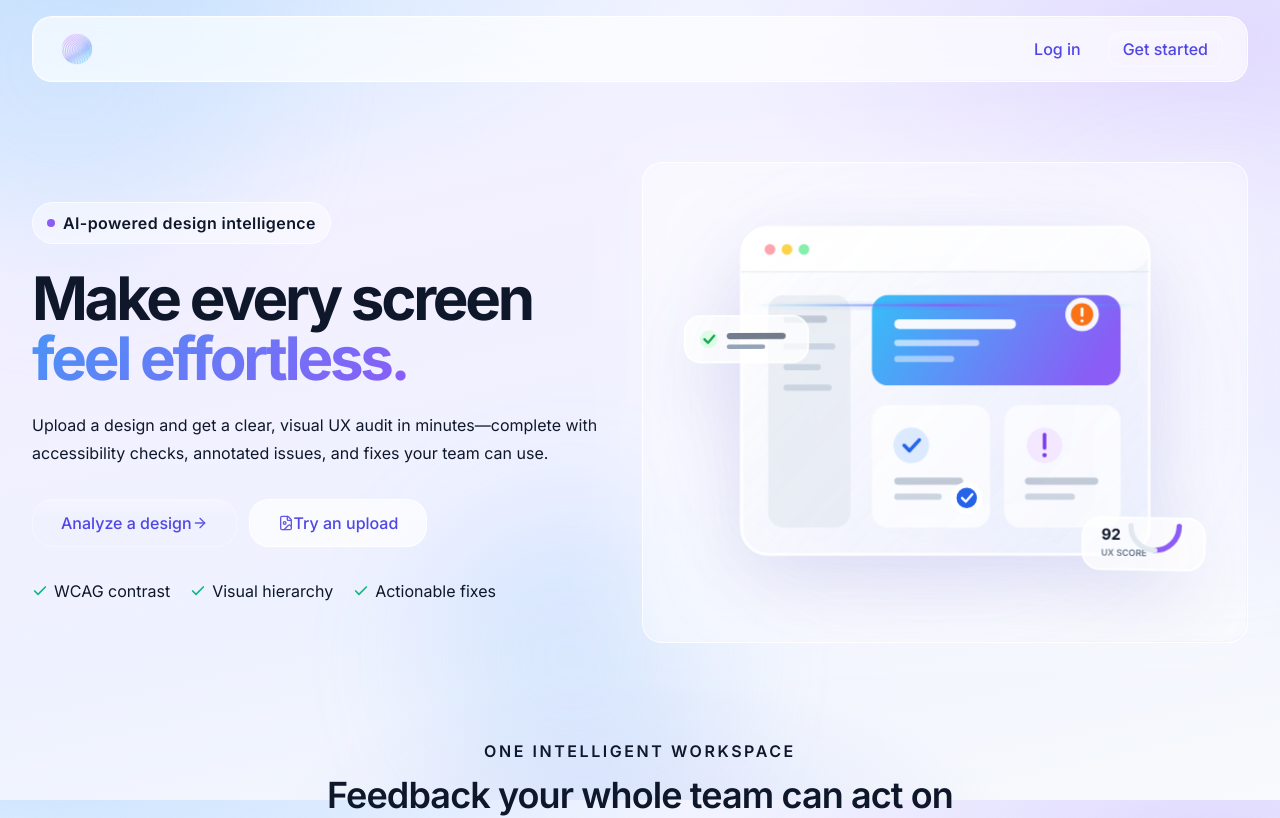
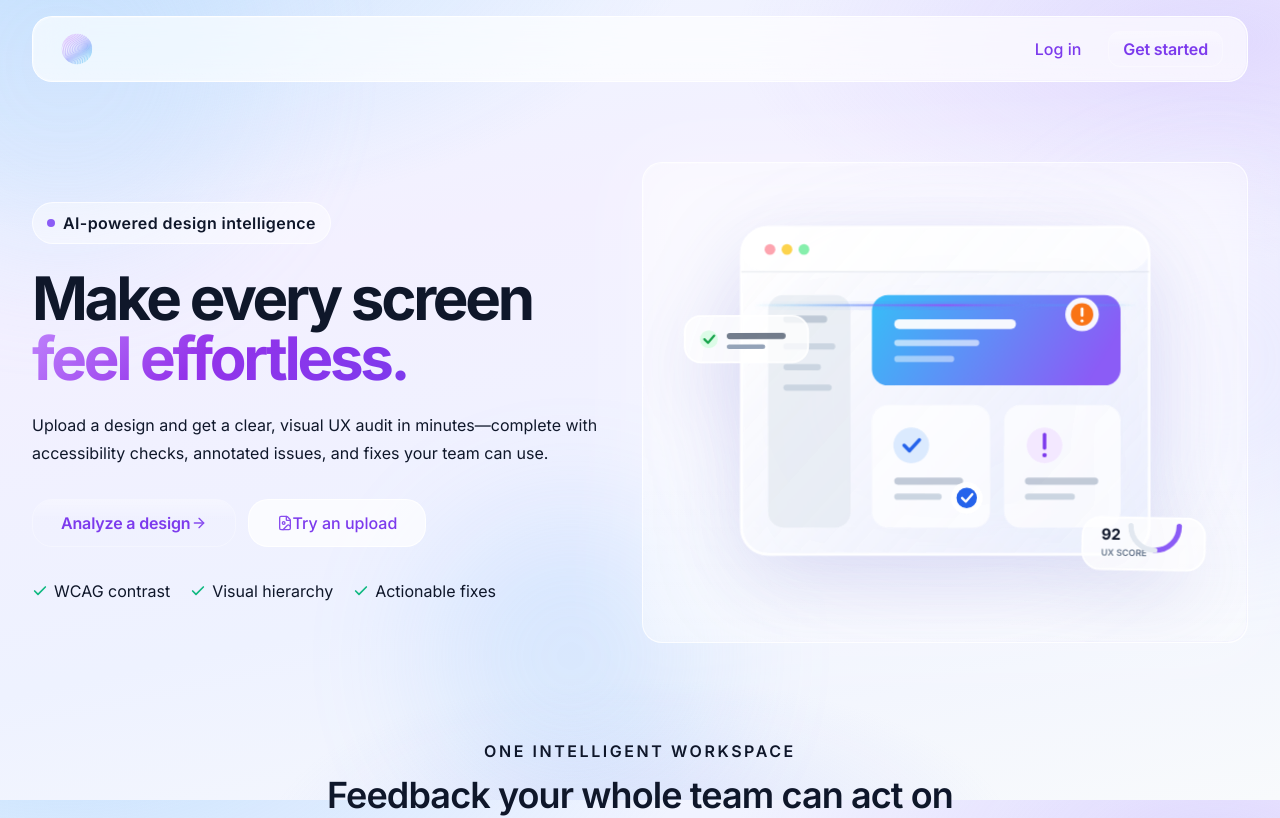
Before and after one commit to enclave96/Xdesign, a Next.js app: page / in a window 1280 px wide. Shown: the top 818 px of the page. Built offline with nearby package versions, Linux system fonts and the light colour scheme; no server answers.

Commit message:
Use purple gradient primary buttons for main actions
Co-authored-by: enclave96 <enclave96@users.noreply.github.com>

```diff
--- a/src/app/(app)/projects/[id]/page.tsx
+++ b/src/app/(app)/projects/[id]/page.tsx
@@ -161,20 +161,6 @@ export default function ProjectDetailPage() {
                   >
                     {latest.status}
                   </Badge>
-                  {latest.status === "completed" && (
-                    <div className="mt-4">
-                      <Link href={`/analysis/${latest.id}`}>
-                        <GlassButton variant="primary">View report</GlassButton>
-                      </Link>
-                    </div>
-                  )}
-                  {(latest.status === "pending" || latest.status === "processing") && (
-                    <div className="mt-4">
-                      <Link href={`/analysis/${latest.id}`}>
-                        <GlassButton variant="secondary">View progress</GlassButton>
-                      </Link>
-                    </div>
-                  )}
                 </div>
               </div>
             ) : (
@@ -184,8 +170,20 @@ export default function ProjectDetailPage() {
             )}
 
             <div className="mt-6 flex flex-wrap gap-3">
+              {latest?.status === "completed" ? (
+                <Link href={`/analysis/${latest.id}`}>
+                  <GlassButton variant="primary">
+                    View report
+                  </GlassButton>
+                </Link>
+              ) : (latest?.status === "pending" || latest?.status === "processing") ? (
+                <Link href={`/analysis/${latest.id}`}>
+                  <GlassButton variant="secondary">View progress</GlassButton>
+                </Link>
+              ) : null}
+
               <GlassButton
-                variant="primary"
+                variant={latest?.status === "completed" ? "secondary" : "primary"}
                 loading={analyzing}
                 onClick={handleAnalyze}
                 disabled={
--- a/src/components/ui/GlassButton.tsx
+++ b/src/components/ui/GlassButton.tsx
@@ -16,26 +16,29 @@ export interface GlassButtonProps extends ButtonHTMLAttributes<HTMLButtonElement
 
 const variantStyles: Record<GlassButtonVariant, string> = {
   primary: cn(
-    "bg-[var(--gradient-accent)] text-[var(--color-text-inverse)]",
-    "border border-white/40",
-    "shadow-[var(--glow-button)]",
-    "hover:shadow-[var(--glow-button-hover)] hover:brightness-[1.03] hover:-translate-y-px",
-    "active:translate-y-0 active:brightness-95 active:shadow-[var(--glow-button)]",
-    "focus-visible:shadow-[var(--glow-focus)]"
+    "bg-[var(--gradient-primary)] text-white",
+    "border border-white/35",
+    "shadow-[var(--glow-button-primary)]",
+    "font-[var(--font-weight-semibold)] tracking-[-0.01em]",
+    "hover:bg-[var(--gradient-primary-hover)] hover:shadow-[var(--glow-button-primary-hover)] hover:-translate-y-px",
+    "active:translate-y-0 active:brightness-[0.97] active:shadow-[var(--glow-button-primary)]",
+    "focus-visible:shadow-[var(--glow-focus),var(--glow-button-primary)]"
   ),
   secondary: cn(
     "bg-[var(--glass-bg-elevated)] text-[var(--color-text-primary)]",
     "border border-[var(--glass-border-strong)]",
     "backdrop-blur-[var(--blur-md)] backdrop-saturate-150",
     "shadow-[var(--shadow-glass-sm)]",
-    "hover:bg-[var(--glass-bg-strong)] hover:shadow-[var(--shadow-glass-md)] hover:-translate-y-px",
+    "font-[var(--font-weight-medium)]",
+    "hover:bg-[var(--glass-bg-strong)] hover:border-[var(--color-purple-200)] hover:shadow-[var(--shadow-glass-md)] hover:-translate-y-px",
     "active:translate-y-0 active:bg-[var(--glass-bg)]",
     "focus-visible:shadow-[var(--glow-focus)]"
   ),
   outline: cn(
-    "bg-[var(--glass-bg-subtle)] text-[var(--color-text-primary)]",
-    "border border-[var(--glass-border)]",
+    "bg-[var(--glass-bg-subtle)] text-[var(--color-purple-700)]",
+    "border border-[var(--color-purple-200)]",
     "backdrop-blur-[var(--blur-sm)]",
+    "font-[var(--font-weight-medium)]",
     "hover:bg-[var(--glass-bg)] hover:border-[var(--color-purple-300)] hover:shadow-[var(--shadow-glass-sm)]",
     "active:bg-[var(--glass-bg-elevated)]",
     "focus-visible:shadow-[var(--glow-focus)]"
@@ -43,6 +46,7 @@ const variantStyles: Record<GlassButtonVariant, string> = {
   ghost: cn(
     "bg-transparent text-[var(--color-text-secondary)]",
     "border border-transparent",
+    "font-[var(--font-weight-medium)]",
     "hover:bg-[var(--glass-bg-subtle)] hover:text-[var(--color-text-primary)]",
     "active:bg-[var(--glass-bg)]",
     "focus-visible:shadow-[var(--glow-focus)]"
@@ -81,7 +85,6 @@ export const GlassButton = forwardRef<HTMLButtonElement, GlassButtonProps>(
         disabled={isDisabled}
         className={cn(
           "group relative inline-flex items-center justify-center overflow-hidden",
-          "font-[var(--font-weight-medium)]",
           "transition-all duration-[var(--transition-smooth)]",
           "disabled:pointer-events-none disabled:opacity-45 disabled:shadow-none disabled:translate-y-0",
           "focus-visible:outline-none",
@@ -93,13 +96,12 @@ export const GlassButton = forwardRef<HTMLButtonElement, GlassButtonProps>(
         )}
         {...props}
       >
-        {/* Glass top reflection */}
         <span
           aria-hidden
           className={cn(
             "pointer-events-none absolute inset-x-0 top-0 h-[45%]",
             isPrimary
-              ? "bg-gradient-to-b from-white/30 to-transparent"
+              ? "bg-gradient-to-b from-white/35 to-transparent"
               : "bg-[var(--glass-input-shine)] opacity-70"
           )}
         />
--- a/src/components/ui/ProgressBar.tsx
+++ b/src/components/ui/ProgressBar.tsx
@@ -21,7 +21,7 @@ const sizeStyles: Record<ProgressBarSize, { track: string; bar: string }> = {
 };
 
 const variantStyles: Record<ProgressBarVariant, string> = {
-  default: "bg-[var(--gradient-accent)]",
+  default: "bg-[var(--gradient-primary)]",
   success: "bg-gradient-to-r from-emerald-400 via-emerald-500 to-teal-500",
   warning: "bg-gradient-to-r from-amber-400 via-orange-400 to-orange-500",
   danger: "bg-gradient-to-r from-red-400 via-red-500 to-rose-500",
--- a/src/styles/design-tokens.css
+++ b/src/styles/design-tokens.css
@@ -66,7 +66,7 @@
   --color-text-secondary: #475569;
   --color-text-muted: #64748b;
   --color-text-inverse: #ffffff;
-  --color-text-accent: #4f46e5;
+  --color-text-accent: #7c3aed;
 
   /* Severity palette */
   --color-severity-critical: #dc2626;
@@ -133,10 +133,12 @@
   );
 
   /* ── Focus & Glow ─────────────────────────────────────── */
-  --glow-focus: 0 0 0 3px rgba(139, 92, 246, 0.18), 0 0 20px rgba(74, 148, 247, 0.15);
-  --glow-focus-input: 0 0 0 3px rgba(74, 148, 247, 0.2), 0 4px 24px rgba(139, 92, 246, 0.12);
-  --glow-button: 0 4px 20px rgba(99, 102, 241, 0.35), 0 2px 8px rgba(139, 92, 246, 0.2);
-  --glow-button-hover: 0 8px 32px rgba(99, 102, 241, 0.42), 0 4px 16px rgba(139, 92, 246, 0.28);
+  --glow-focus: 0 0 0 3px rgba(139, 92, 246, 0.22), 0 0 20px rgba(124, 58, 237, 0.16);
+  --glow-focus-input: 0 0 0 3px rgba(139, 92, 246, 0.2), 0 4px 24px rgba(124, 58, 237, 0.12);
+  --glow-button-primary: 0 4px 18px rgba(124, 58, 237, 0.38), 0 2px 8px rgba(168, 85, 247, 0.24);
+  --glow-button-primary-hover: 0 10px 30px rgba(124, 58, 237, 0.46), 0 4px 14px rgba(168, 85, 247, 0.32);
+  --glow-button: var(--glow-button-primary);
+  --glow-button-hover: var(--glow-button-primary-hover);
 
   /* ── Blur ─────────────────────────────────────────────── */
   --blur-sm: 8px;
@@ -183,7 +185,9 @@
     radial-gradient(ellipse 40% 30% at 80% 60%, rgba(186, 230, 253, 0.2) 0%, transparent 40%),
     linear-gradient(168deg, #eef6ff 0%, #f3f0ff 30%, #eef2ff 65%, #f8fafc 100%);
 
-  --gradient-accent: linear-gradient(135deg, #4a94f7 0%, #8b5cf6 100%);
+  --gradient-primary: linear-gradient(135deg, #c084fc 0%, #9333ea 46%, #7c3aed 100%);
+  --gradient-primary-hover: linear-gradient(135deg, #d8b4fe 0%, #a855f7 46%, #8b5cf6 100%);
+  --gradient-accent: var(--gradient-primary);
   --gradient-accent-soft: linear-gradient(
     135deg,
     rgba(74, 148, 247, 0.15) 0%,
```
